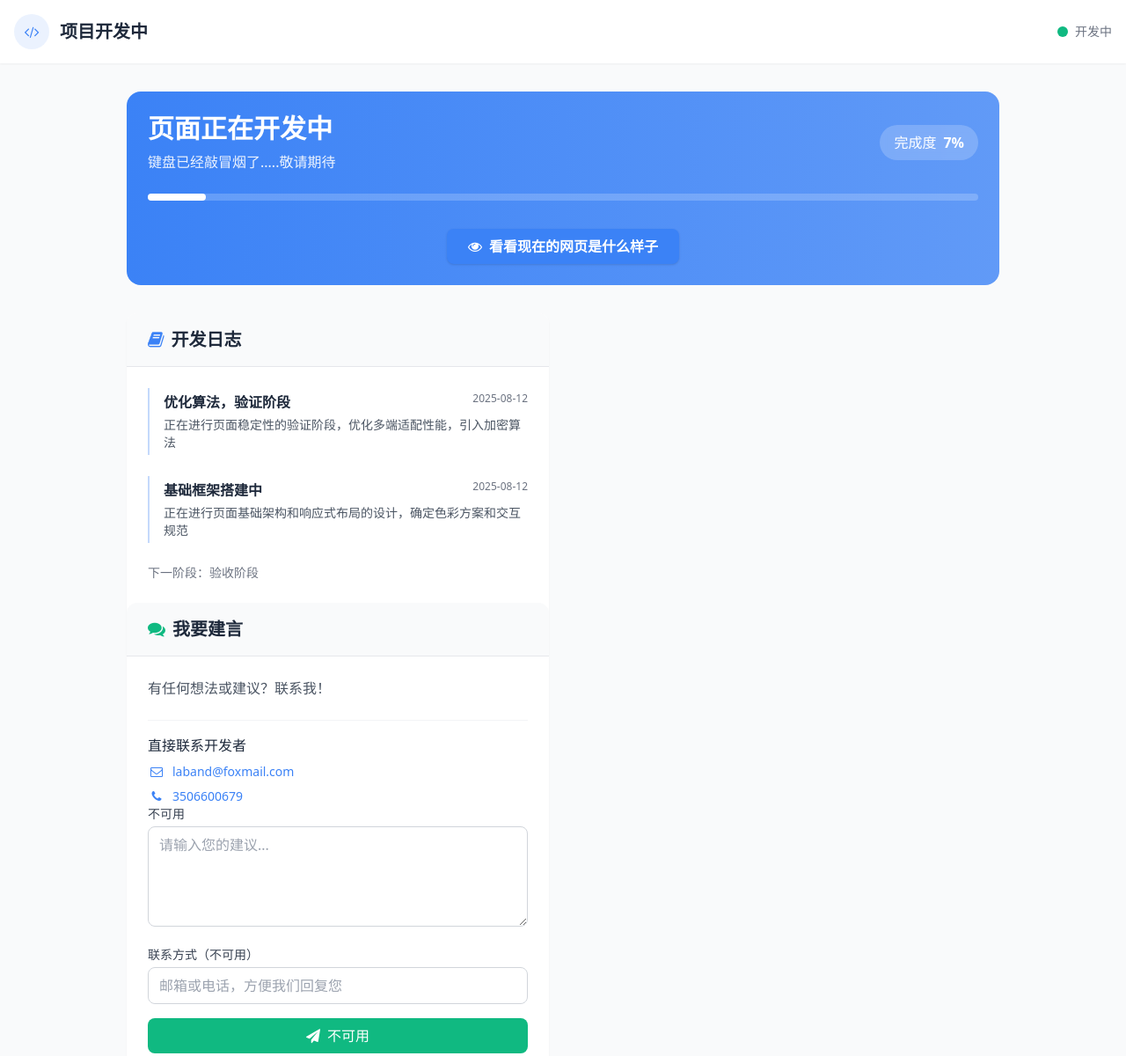
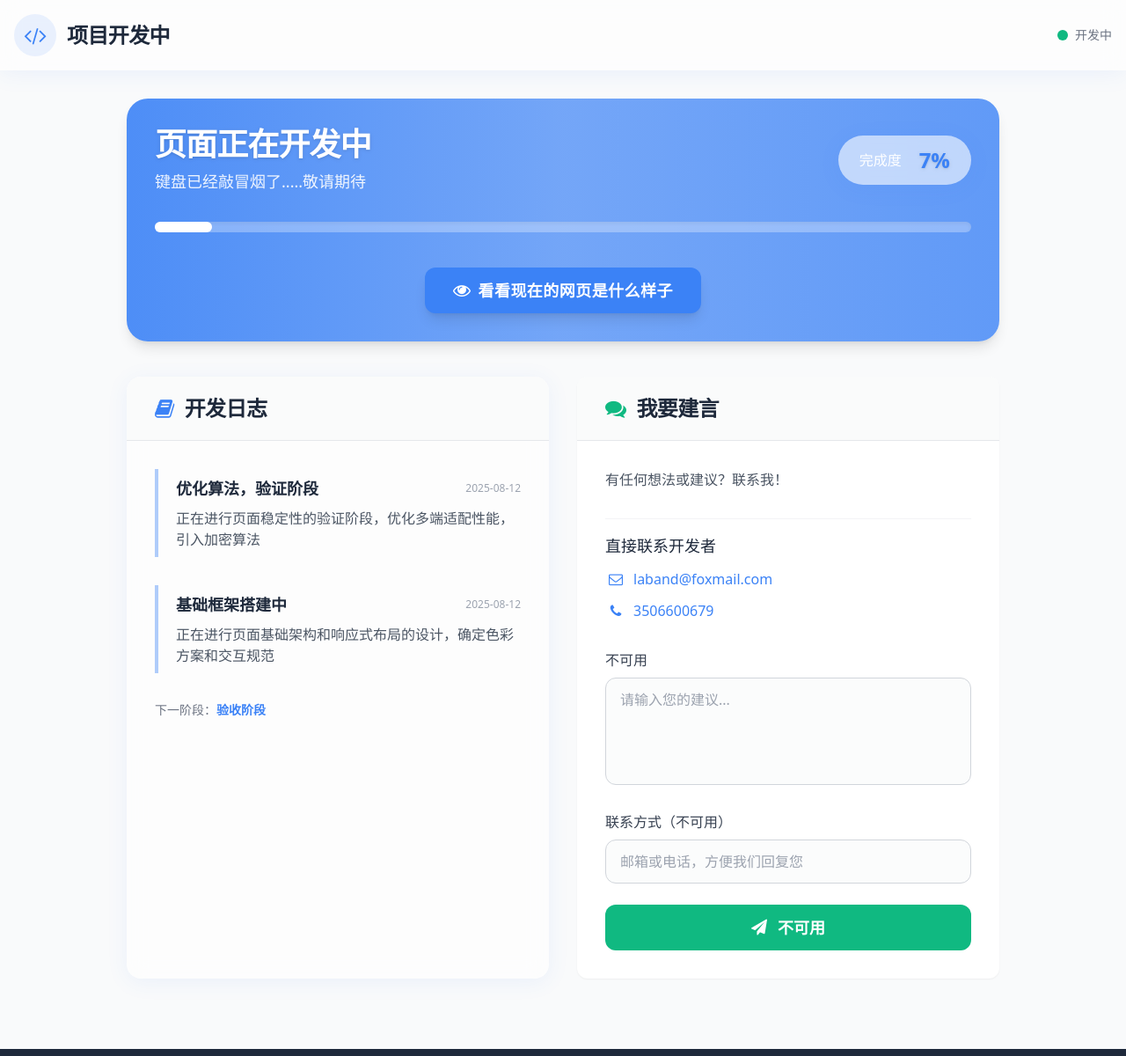
Before and after one commit to Felix-Sterling/xysy2025, a plain HTML site: page index.html in a window 1280 px wide. Shown: the top 1200 px of the page at 88% size. Drawn offline with nearby package versions, Linux system fonts and the light colour scheme.

Commit message:
Update index.html

```diff
--- a/index.html
+++ b/index.html
@@ -32,29 +32,34 @@
         animation: pulse 3s cubic-bezier(0.4, 0, 0.6, 1) infinite;
       }
       .card-hover {
-        transition: transform 0.3s ease, box-shadow 0.3s ease;
+        transition: transform 0.3s cubic-bezier(0.4, 0, 0.6, 1), box-shadow 0.3s cubic-bezier(0.4, 0, 0.6, 1);
       }
       .card-hover:hover {
-        transform: translateY(-5px);
-        box-shadow: 0 10px 25px -5px rgba(0, 0, 0, 0.1);
+        transform: translateY(-8px) scale(1.03);
+        box-shadow: 0 16px 32px -8px rgba(59, 130, 246, 0.15), 0 2px 8px rgba(0,0,0,0.04);
+      }
+      .glass {
+        background: rgba(255,255,255,0.6);
+        backdrop-filter: blur(12px);
+        box-shadow: 0 4px 24px rgba(59,130,246,0.08);
       }
     }
   </style>
 </head>
 <body class="bg-gray-50 font-sans text-dark">
   <!-- 顶部导航 -->
-  <header class="bg-white shadow-sm sticky top-0 z-10">
-    <div class="container mx-auto px-4 py-4 flex justify-between items-center">
-      <div class="flex items-center">
-        <div class="w-10 h-10 rounded-full bg-primary/10 flex items-center justify-center mr-3">
-          <i class="fa fa-code text-primary"></i>
+  <header class="bg-white/80 glass shadow-lg sticky top-0 z-20">
+    <div class="container mx-auto px-4 py-4 flex flex-col sm:flex-row justify-between items-center gap-2">
+      <div class="flex items-center gap-3">
+        <div class="w-12 h-12 rounded-full bg-primary/10 flex items-center justify-center">
+          <i class="fa fa-code text-primary text-2xl"></i>
         </div>
-        <h1 class="text-xl font-bold">项目开发中</h1>
+        <h1 class="text-2xl font-extrabold tracking-tight">项目开发中</h1>
       </div>
-      <div class="flex items-center text-sm text-gray-500">
+      <div class="flex items-center text-sm text-gray-500 mt-2 sm:mt-0">
         <span class="flex items-center">
           <span class="w-3 h-3 bg-secondary rounded-full animate-pulse-slow mr-2"></span>
-          开发中
+          <span class="font-medium">开发中</span>
         </span>
       </div>
     </div>
@@ -63,26 +68,24 @@
   <!-- 主内容区 -->
   <main class="container mx-auto px-4 py-8 max-w-5xl">
     <!-- 状态概览 -->
-    <div class="bg-gradient-to-r from-primary to-primary/80 text-white rounded-2xl p-6 mb-8">
-      <div class="flex flex-col md:flex-row justify-between items-start md:items-center">
-        <div>
-          <h2 class="text-2xl md:text-3xl font-bold mb-2">页面正在开发中</h2>
-          <p class="opacity-90">键盘已经敲冒烟了.....敬请期待</p>
+    <div class="bg-gradient-to-r from-primary/90 via-primary/70 to-primary/80 text-white rounded-3xl p-8 mb-10 shadow-lg">
+      <div class="flex flex-col md:flex-row justify-between items-center gap-6">
+        <div class="flex-1 min-w-[180px]">
+          <h2 class="text-3xl md:text-4xl font-extrabold mb-2 tracking-tight drop-shadow">页面正在开发中</h2>
+          <p class="opacity-90 text-lg font-medium">键盘已经敲冒烟了.....敬请期待</p>
         </div>
-        <div class="mt-4 md:mt-0 bg-white/20 backdrop-blur-sm px-4 py-2 rounded-full">
-          <div class="flex items-center">
-            <span class="mr-2">完成度</span>
-            <span class="font-bold">7%</span>
-          </div>
+        <div class="mt-4 md:mt-0 bg-white/30 glass px-6 py-3 rounded-full flex items-center gap-3 shadow">
+          <span class="mr-2 text-base font-medium">完成度</span>
+          <span class="font-bold text-2xl text-primary drop-shadow">7%</span>
         </div>
       </div>
-      <div class="mt-6 w-full bg-white/20 rounded-full h-2">
-        <div class="bg-white h-full rounded-full" style="width: 7%"></div>
+      <div class="mt-8 w-full bg-white/30 rounded-full h-3 shadow-inner">
+        <div class="bg-white h-full rounded-full transition-all duration-700" style="width: 7%"></div>
       </div>
       <!-- 跳转按钮 -->
-      <div class="mt-8 flex justify-center">
-        <a href="./test/index.html" target="_blank" class="inline-block bg-primary hover:bg-primary/90 text-white font-semibold py-2 px-6 rounded-lg shadow card-hover transition-colors">
-          <i class="fa fa-eye mr-2"></i>看看现在的网页是什么样子
+      <div class="mt-10 flex justify-center">
+        <a href="./test/index.html" target="_blank" class="inline-flex items-center gap-2 bg-primary hover:bg-primary/80 text-white font-semibold py-3 px-8 rounded-xl shadow-lg card-hover transition-all text-lg tracking-wide">
+          <i class="fa fa-eye text-xl"></i>看看现在的网页是什么样子
         </a>
       </div>
     </div>
@@ -90,79 +93,75 @@
     <!-- 两个主要板块 -->
     <div class="grid grid-cols-1 md:grid-cols-2 gap-8">
       <!-- 开发日志 -->
-      <div class="bg-white rounded-xl shadow-sm overflow-hidden card-hover">
-        <div class="bg-gray-50 px-6 py-4 border-b">
-          <h3 class="text-xl font-bold flex items-center">
-            <i class="fa fa-book text-primary mr-2"></i>
+      <div class="bg-white/80 glass rounded-2xl shadow-xl overflow-hidden card-hover transition-all">
+        <div class="bg-gray-50/80 px-8 py-5 border-b flex items-center gap-2">
+          <h3 class="text-2xl font-bold flex items-center tracking-tight">
+            <i class="fa fa-book text-primary mr-3"></i>
             开发日志
           </h3>
         </div>
-        <div class="p-6">
-          <div class="space-y-6">
+        <div class="p-8">
+          <div class="space-y-8">
             <!-- 日志条目 -->
-            <div class="border-l-2 border-primary/30 pl-4 py-1">
-              <div class="flex justify-between items-start mb-1">
-                <h4 class="font-semibold">优化算法，验证阶段</h4>
-                <span class="text-xs text-gray-500">2025-08-12</span>
+            <div class="border-l-4 border-primary/40 pl-5 py-2">
+              <div class="flex justify-between items-center mb-2">
+                <h4 class="font-semibold text-lg">优化算法，验证阶段</h4>
+                <span class="text-xs text-gray-400">2025-08-12</span>
               </div>
-              <p class="text-sm text-gray-600">正在进行页面稳定性的验证阶段，优化多端适配性能，引入加密算法</p>
+              <p class="text-base text-gray-600">正在进行页面稳定性的验证阶段，优化多端适配性能，引入加密算法</p>
             </div>
-            <div class="border-l-2 border-primary/30 pl-4 py-1">
-              <div class="flex justify-between items-start mb-1">
-                <h4 class="font-semibold">基础框架搭建中</h4>
-                <span class="text-xs text-gray-500">2025-08-12</span>
+            <div class="border-l-4 border-primary/40 pl-5 py-2">
+              <div class="flex justify-between items-center mb-2">
+                <h4 class="font-semibold text-lg">基础框架搭建中</h4>
+                <span class="text-xs text-gray-400">2025-08-12</span>
               </div>
-              <p class="text-sm text-gray-600">正在进行页面基础架构和响应式布局的设计，确定色彩方案和交互规范</p>
+              <p class="text-base text-gray-600">正在进行页面基础架构和响应式布局的设计，确定色彩方案和交互规范</p>
             </div>
-
-          <div class="mt-6 text-sm text-gray-500">
-            <p>下一阶段：验收阶段</p>
+          </div>
+          <div class="mt-8 text-sm text-gray-500">
+            <p>下一阶段：<span class="font-semibold text-primary">验收阶段</span></p>
           </div>
         </div>
       </div>
 
       <!-- 我要建言 -->
       <div class="bg-white rounded-xl shadow-sm overflow-hidden card-hover">
-        <div class="bg-gray-50 px-6 py-4 border-b">
-          <h3 class="text-xl font-bold flex items-center">
-            <i class="fa fa-comments text-secondary mr-2"></i>
+        <div class="bg-gray-50/80 px-8 py-5 border-b flex items-center gap-2">
+          <h3 class="text-2xl font-bold flex items-center tracking-tight">
+            <i class="fa fa-comments text-secondary mr-3"></i>
             我要建言
           </h3>
         </div>
-        <div class="p-6">
-          <p class="text-gray-600 mb-4">有任何想法或建议？联系我！</p>
+        <div class="p-8">
+          <p class="text-gray-600 mb-6 text-base">有任何想法或建议？联系我！</p>
 
-          <div class="mt-6 pt-4 border-t border-gray-100">
-            <h4 class="font-medium mb-2">直接联系开发者</h4>
-            <div class="space-y-2 text-sm">
-              <a href="mailto:dev@example.com" class="flex items-center text-primary hover:underline">
-                <i class="fa fa-envelope-o mr-2 w-5 text-center"></i>
+          <div class="mt-8 pt-4 border-t border-gray-100">
+            <h4 class="font-medium mb-3 text-lg">直接联系开发者</h4>
+            <div class="space-y-3 text-base">
+              <a href="mailto:dev@example.com" class="flex items-center text-primary hover:underline gap-2">
+                <i class="fa fa-envelope-o w-6 text-center"></i>
                 laband@foxmail.com
               </a>
-              <a href="tel:+86123456789" class="flex items-center text-primary hover:underline">
-                <i class="fa fa-phone mr-2 w-5 text-center"></i>
+              <a href="tel:+86123456789" class="flex items-center text-primary hover:underline gap-2">
+                <i class="fa fa-phone w-6 text-center"></i>
                 3506600679
               </a>
             </div>
           </div>
-
-          <form class="space-y-4">
+          <form class="space-y-6 mt-8">
             <div>
-              <label for="suggestion" class="block text-sm font-medium text-gray-700 mb-1">不可用</label>
-              <textarea id="suggestion" rows="4" class="w-full px-3 py-2 border border-gray-300 rounded-lg focus:outline-none focus:ring-2 focus:ring-primary/50 focus:border-primary" placeholder="请输入您的建议..."></textarea>
+              <label for="suggestion" class="block text-base font-medium text-gray-700 mb-2">不可用</label>
+              <textarea id="suggestion" rows="4" class="w-full px-4 py-3 border border-gray-300 rounded-xl focus:outline-none focus:ring-2 focus:ring-primary/50 focus:border-primary text-base resize-none bg-gray-50/60" placeholder="请输入您的建议..." disabled></textarea>
             </div>
-
             <div>
-              <label for="contact" class="block text-sm font-medium text-gray-700 mb-1">联系方式（不可用）</label>
-              <input type="text" id="contact" class="w-full px-3 py-2 border border-gray-300 rounded-lg focus:outline-none focus:ring-2 focus:ring-primary/50 focus:border-primary" placeholder="邮箱或电话，方便我们回复您">
+              <label for="contact" class="block text-base font-medium text-gray-700 mb-2">联系方式（不可用）</label>
+              <input type="text" id="contact" class="w-full px-4 py-3 border border-gray-300 rounded-xl focus:outline-none focus:ring-2 focus:ring-primary/50 focus:border-primary text-base bg-gray-50/60" placeholder="邮箱或电话，方便我们回复您" disabled>
             </div>
-
-            <button type="submit" class="w-full bg-secondary hover:bg-secondary/90 text-white py-2 px-4 rounded-lg transition-colors flex items-center justify-center">
-              <i class="fa fa-paper-plane mr-2"></i>
+            <button type="submit" class="w-full bg-secondary hover:bg-secondary/80 text-white py-3 px-6 rounded-xl transition-all flex items-center justify-center text-lg font-semibold cursor-not-allowed" disabled>
+              <i class="fa fa-paper-plane mr-3"></i>
               不可用
             </button>
           </form>
-
         </div>
       </div>
     </div>
@@ -171,7 +170,7 @@
   <!-- 页脚 -->
   <footer class="bg-dark text-white/70 py-6 mt-12">
     <div class="container mx-auto px-4 text-center text-sm">
-      <p>© 2022级年级处 | 正在开发中</p>
+      <p class="tracking-wide">© 2022级年级处 | 正在开发中</p>
     </div>
   </footer>
 
```
